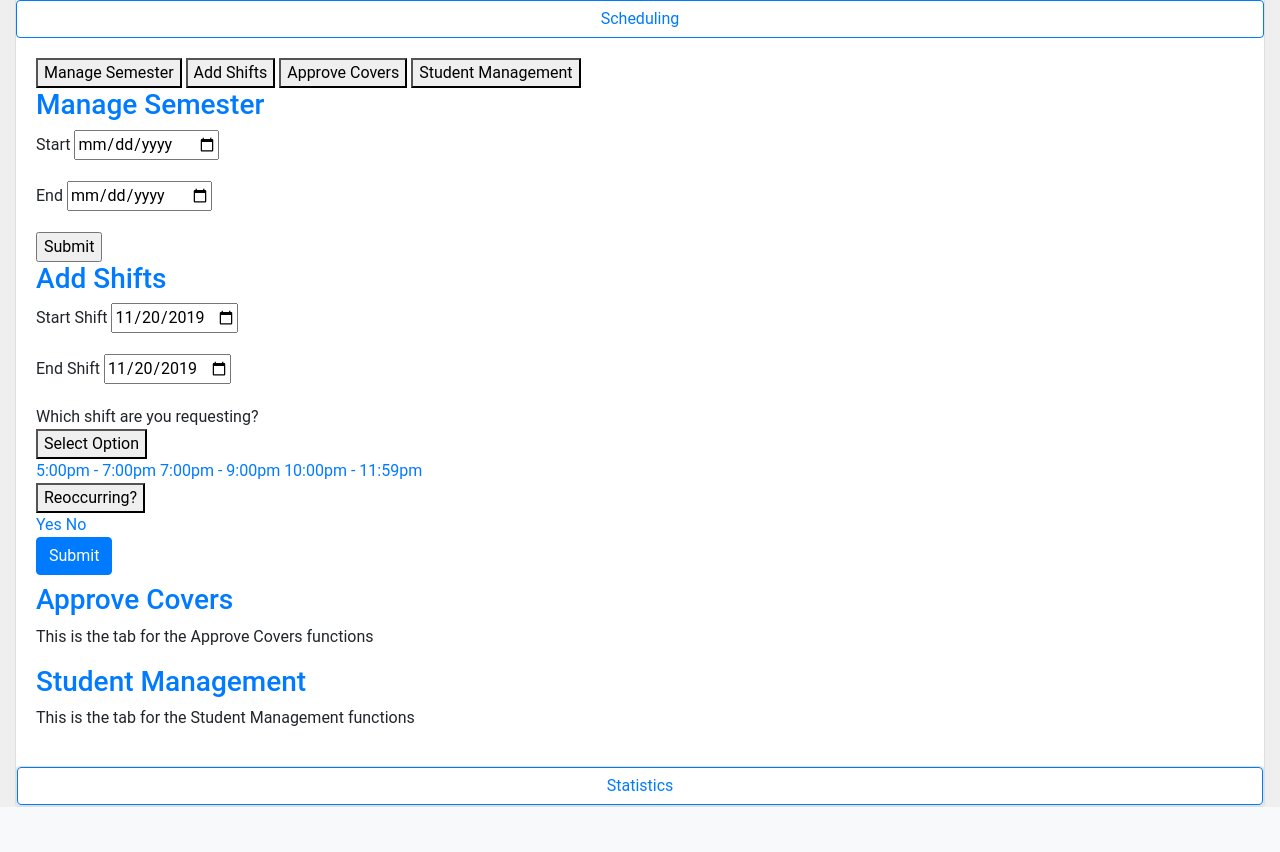
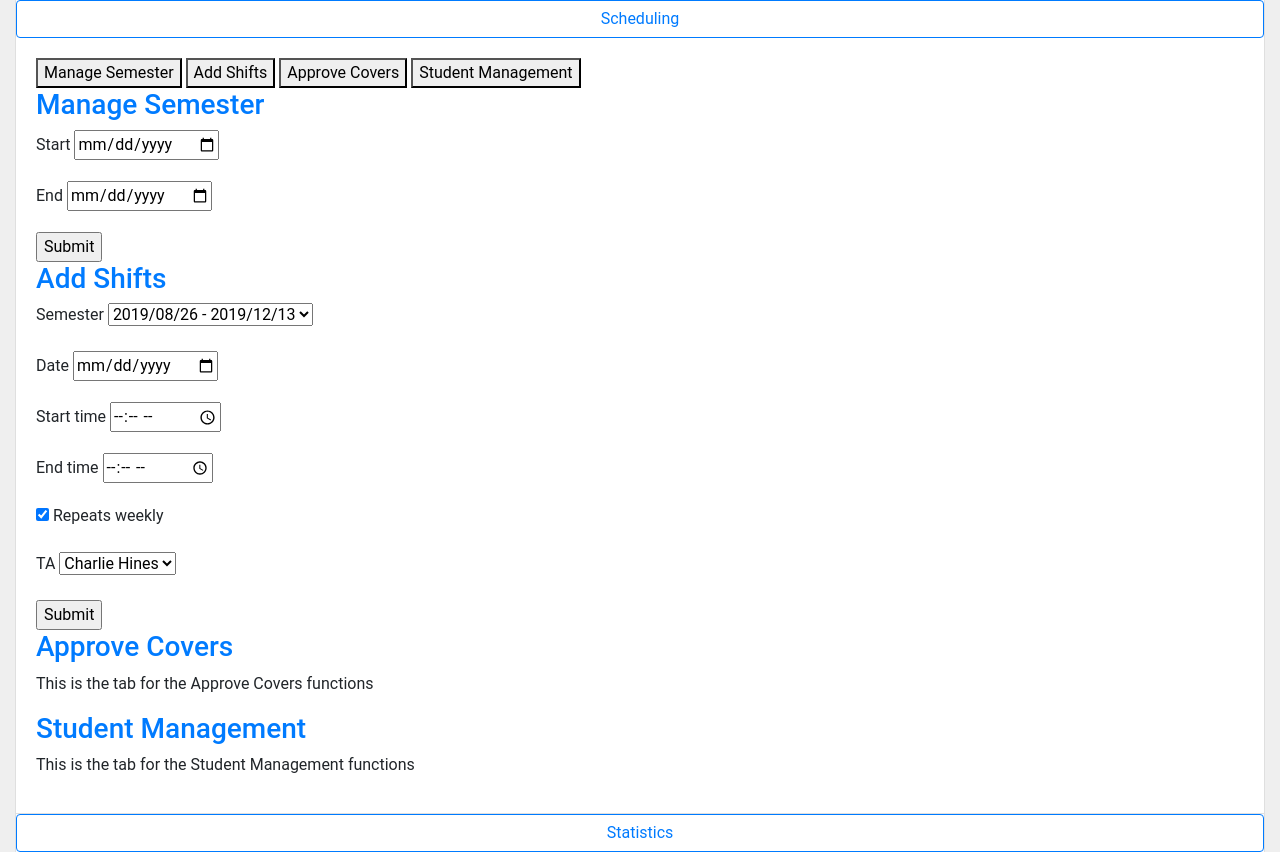
Before and after one commit to hinescd/cs347project, a PHP site: page /manager.php in a window 1280 px wide, after a click on "Scheduling". Shown: the part 246-1098 px from the top of the page. Before the commit the page ends 1053 px from the top, so only its background shows below. Run offline with PHP 8.4, Linux system fonts and the light colour scheme; the visitor is signed in with stand-in values (Sample User, id 1); data comes from the database, SQL or seed files in the repository.

Commit message:
Add shift creation

```diff
--- a/html/manager.php
+++ b/html/manager.php
@@ -182,34 +182,63 @@ if(!isset($_SESSION['role']) || $_SESSION['role'] != 'MANAGER') {
                 </div>
                 <div id="Shift" class="tabcontent">
                   <h3>Add Shifts</h3>
+                    <form action="/php/add_shift.php" method="get">
                       <div class="form-group">
-                      <label for="start">Start Shift</label>
-                        <input type="date" id="start" name="trip-start" value="2019-11-20" min="2019-11-01" max="2021-12-31">
+                        <label for="addshift-semester">Semester</label>
+                        <select name="semester" id="addshift-semester" required>
+<?php
+require_once('../php/db_connection.php');
+$conn = OpenCon();
+$stmt = $conn->prepare('SELECT semesterID, start, end FROM semester');
+$stmt->execute();
+$result = $stmt->get_result();
+while($row = $result->fetch_assoc()) {
+  $start = str_replace('-', '/', explode(' ', $row['start'])[0]);
+  $end = str_replace('-', '/', explode(' ', $row['end'])[0]);
+  echo '<option value="' . $row['semesterID'] . '">' . $start . ' - ' . $end . '</option>';
+}
+$result->close();
+$stmt->close();
+$conn->close();
+?>
+                        </select>
                       </div>
                       <div class="form-group">
-                      <label for="end">End Shift</label>
-                      <input type="date" id="end" name="trip-start" value="2019-11-20" min="2019-11-01" max="2021-12-31">
+                        <label for="addshift-date">Date</label>
+                        <input type="date" name="date" id="addshift-date" required>
                       </div>
-                    <div class="dropdown">
-                    <label class="form-check-label" for="exampleRadios2"> Which shift are you requesting? </label>
-                    <div class="dropdown">
-                      <button class="dropbtn">Select Option</button>
-                      <div class="dropdown-content">
-                        <a href="#">5:00pm - 7:00pm </a>
-                        <a href="#">7:00pm - 9:00pm </a>
-                        <a href="#">10:00pm - 11:59pm </a>
+                      <div class="form-group">
+                        <label for="addshift-start">Start time</label>
+                        <input type="time" name="start" id="addshift-start" required>
                       </div>
-                    <div>
-                    <button class="dropbtn"> Reoccurring? </button>
-                      <div class="dropdown-content">
-                        <a href="#">Yes</a>
-                        <a href="#">No</a>
+                      <div class="form-group">
+                        <label for="addshift-end">End time</label>
+                        <input type="time" name="end" id="addshift-end" required>
                       </div>
-                    <div>
-                    <button type="submit" class="btn btn-primary mb-2">Submit</button>
+                      <div class="form-group">
+                        <input type="checkbox" name="repeats" id="addshift-repeats" checked>
+                        <label for="addshift-repeats">Repeats weekly</label>
                       </div>
+                      <div class="form-group">
+                        <label for="addshift-ta">TA</label>
+                        <select name="ta" id="addshift-ta" required>
+<?php
+require_once('../php/db_connection.php');
+$conn = OpenCon();
+$stmt = $conn->prepare('SELECT personID, name FROM person WHERE role = \'TA\'');
+$stmt->execute();
+$result = $stmt->get_result();
+while($row = $result->fetch_assoc()) {
+  echo '<option value="' . $row['personID'] . '">' . $row['name'] . '</option>';
+}
+$result->close();
+$stmt->close();
+$conn->close();
+?>
+                        </select>
                       </div>
-                    </div>
+                      <input type="submit">
+                    </form>
                 </div>
                 <div id="Cover" class="tabcontent">
                   <h3>Approve Covers</h3>
```
Also changed, not shown: php/add_shift.php (added, +38 -0 lines). Lines whose indentation alone changed are shown as unchanged.
